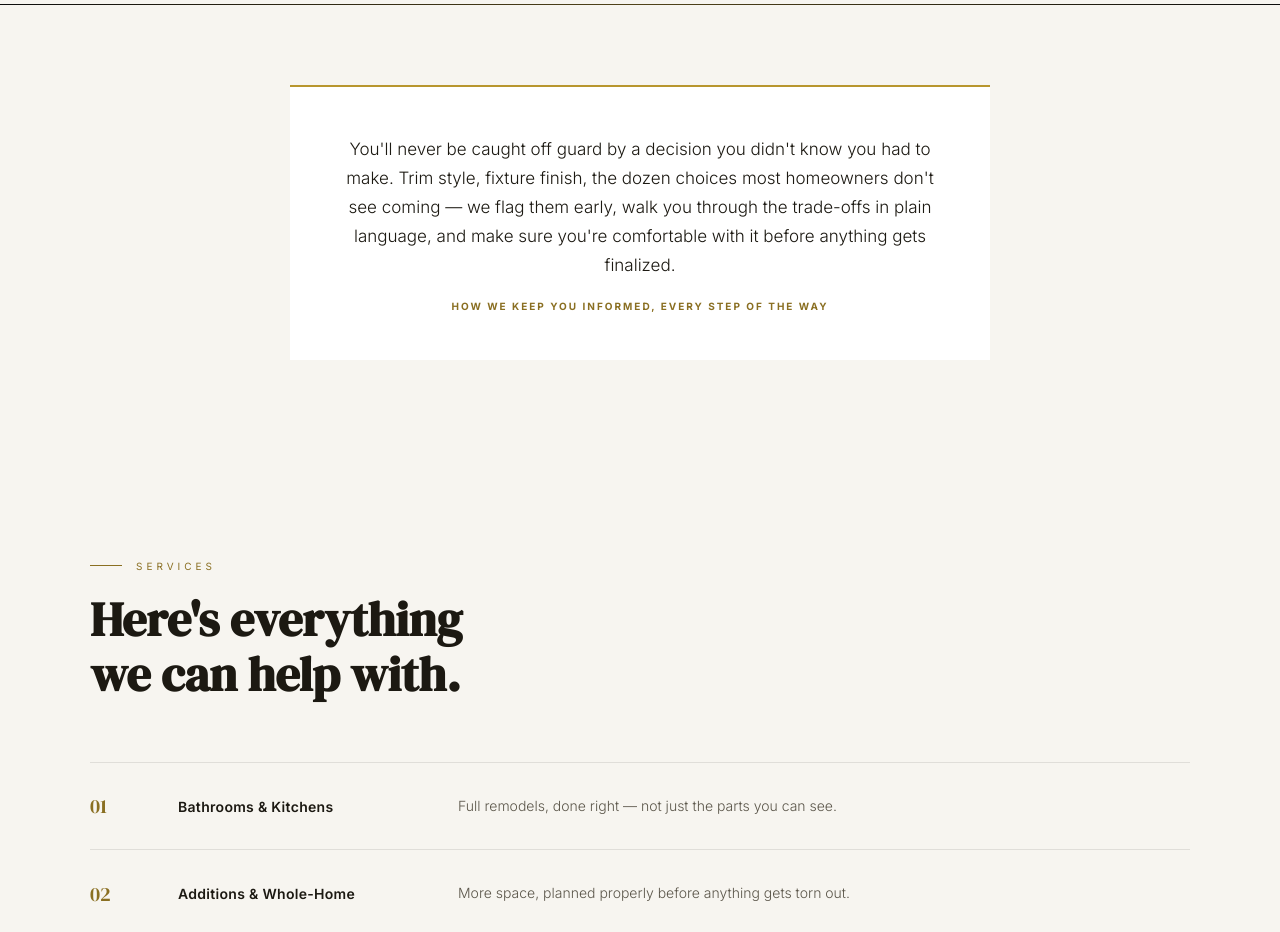
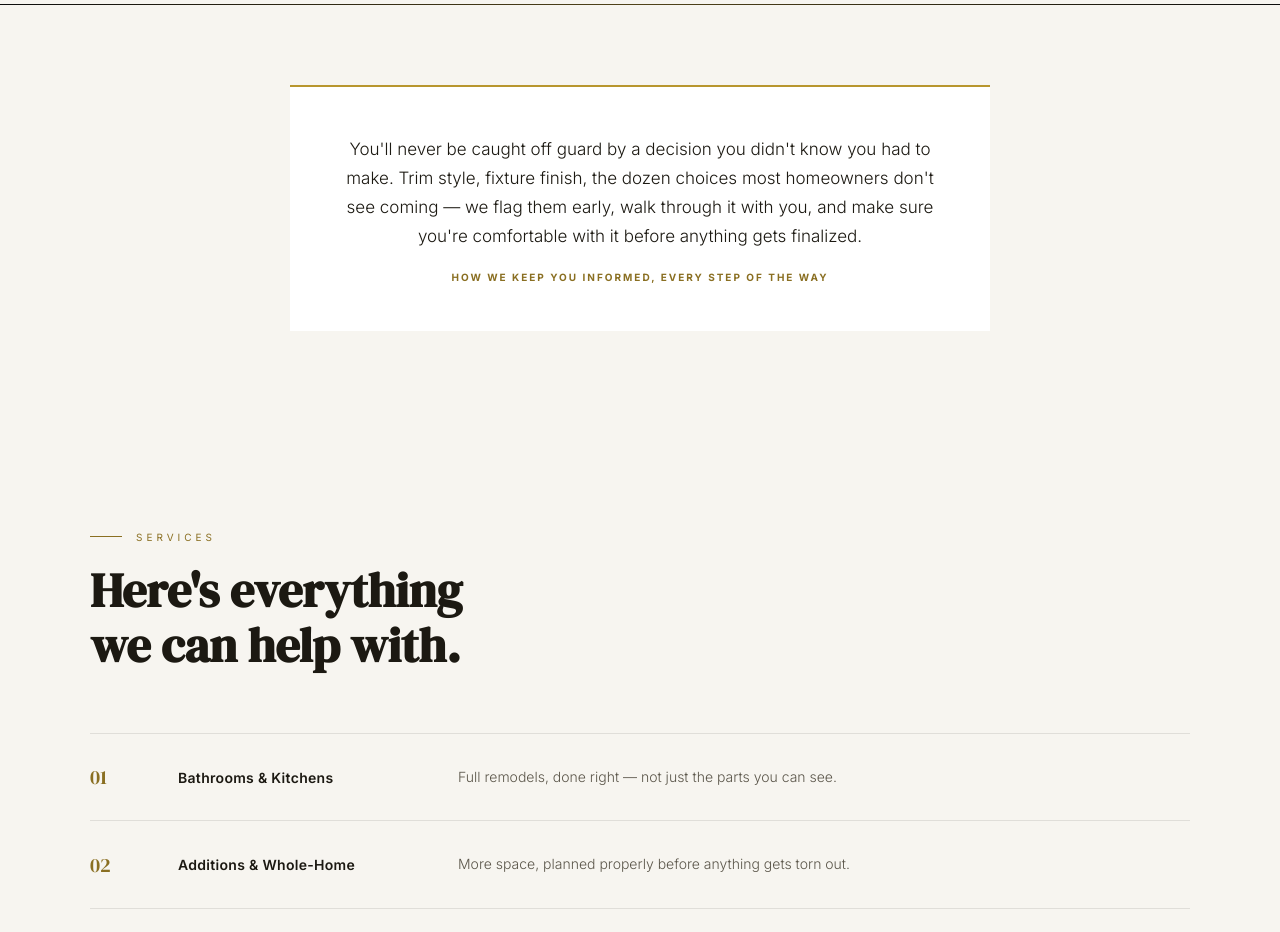
Before and after one commit to ridgeworksconstruction/ridgeworks-site, a plain HTML site: page index.html in a window 1280 px wide. Shown: the part 3720-4652 px from the top of the page. Drawn offline with Linux system fonts and the light colour scheme; a script that the page names is missing.

Commit message:
Simplify decision banner trade-off phrasing

```diff
--- a/index.html
+++ b/index.html
@@ -1222,7 +1222,7 @@
 <!-- DECISION TRACKER -->
 <section class="decision-banner" id="deliverables">
   <div class="decision-banner-inner">
-    <p class="decision-banner-text">You'll never be caught off guard by a decision you didn't know you had to make. Trim style, fixture finish, the dozen choices most homeowners don't see coming — we flag them early, walk you through the trade-offs in plain language, and make sure you're comfortable with it before anything gets finalized.</p>
+    <p class="decision-banner-text">You'll never be caught off guard by a decision you didn't know you had to make. Trim style, fixture finish, the dozen choices most homeowners don't see coming — we flag them early, walk through it with you, and make sure you're comfortable with it before anything gets finalized.</p>
     <div class="decision-banner-tag">How we keep you informed, every step of the way</div>
   </div>
 </section>
```
